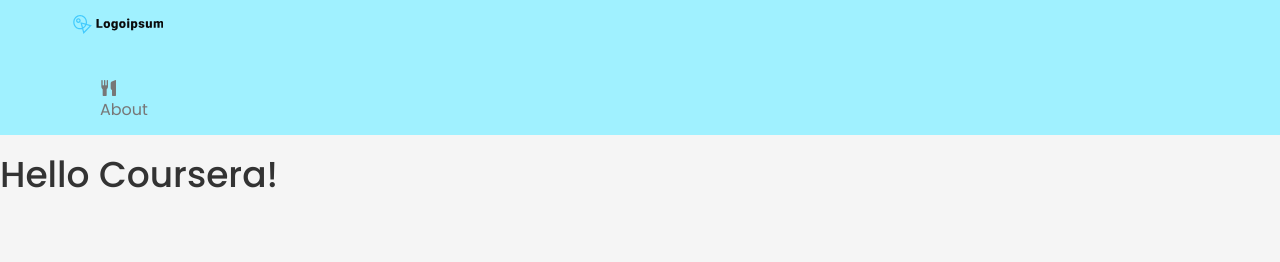
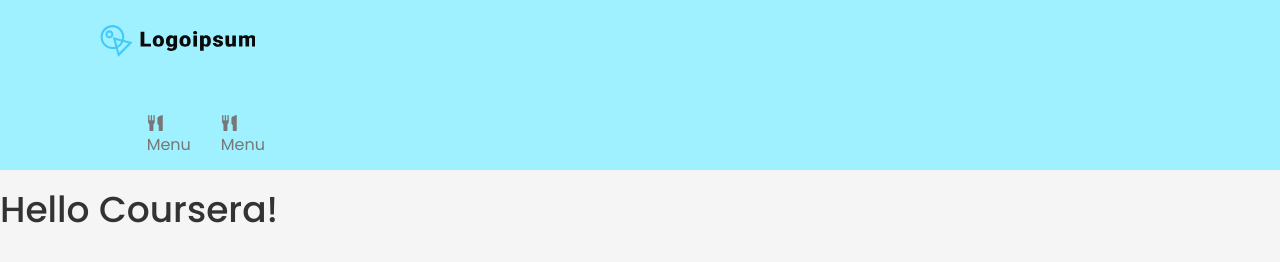
Before and after one commit to AshRobFielder/AshRobFielder.github.io, a plain HTML site: page Module3-solution/index.html in a window 1280 px wide. Drawn offline with Linux system fonts and the light colour scheme.

Commit message:
Module 3-v1.3

```diff
--- a/Module3-solution/css/styles.css
+++ b/Module3-solution/css/styles.css
@@ -14,10 +14,10 @@ body {
 }
 
 #logo-img {
-    background: url(/Module3-solution/IMG/CompanyLogo\ .svg) no-repeat;
-    width: 100%;
-    height: 40px;
-    margin: 15px 15px 10px 0px;
+    background: url(/IMG/CompanyLogo\ .svg) no-repeat;
+    width: 160px;
+    height: 60px;
+    margin: 25px 25px 15px 25px;
 }
 
 svg {
--- a/Module3-solution/index.html
+++ b/Module3-solution/index.html
@@ -25,9 +25,13 @@
   <nav id="header-nav" class="navbar navbar-default">
     <div class ="container">
       <div class="navbar-header">
-        <a href="index.html">
+        <a href="index.html" class="pull-left visible-md visible-lg visible-sm">
             <div id="logo-img" alt="logo"></div>
             </a>
+      <div class="navbar-brand visible-xs">
+      <a href="index.html"> <h1>Logo ipsum</h1></a>
+        </a>
+        </div>
          <button type="button" class="navbar-toggle collapsed" data-toggle="collapse" data-target="#collapsable-nav" aria-expanded="false">
             <span class="sr-only">Toggle navigation</span>
             <span class="icon-bar"></span>
@@ -39,9 +43,12 @@
                <li>
                 <a href="menu-categories.html">
                  <span class="glyphicon glyphicon-cutlery"></span>
-        <br class="hidden-xs"> About
-
-      </a>
+                 <br class="hidden-xs"> Menu </a>
+                </li>
+                <li>
+                  <a href="menu-categories.html">
+                   <span class="glyphicon glyphicon-cutlery"></span>
+                   <br class="hidden-xs"> Menu </a>
                   </li>
             </ul>
           </div>
```
Lines whose indentation alone changed are shown as unchanged.
